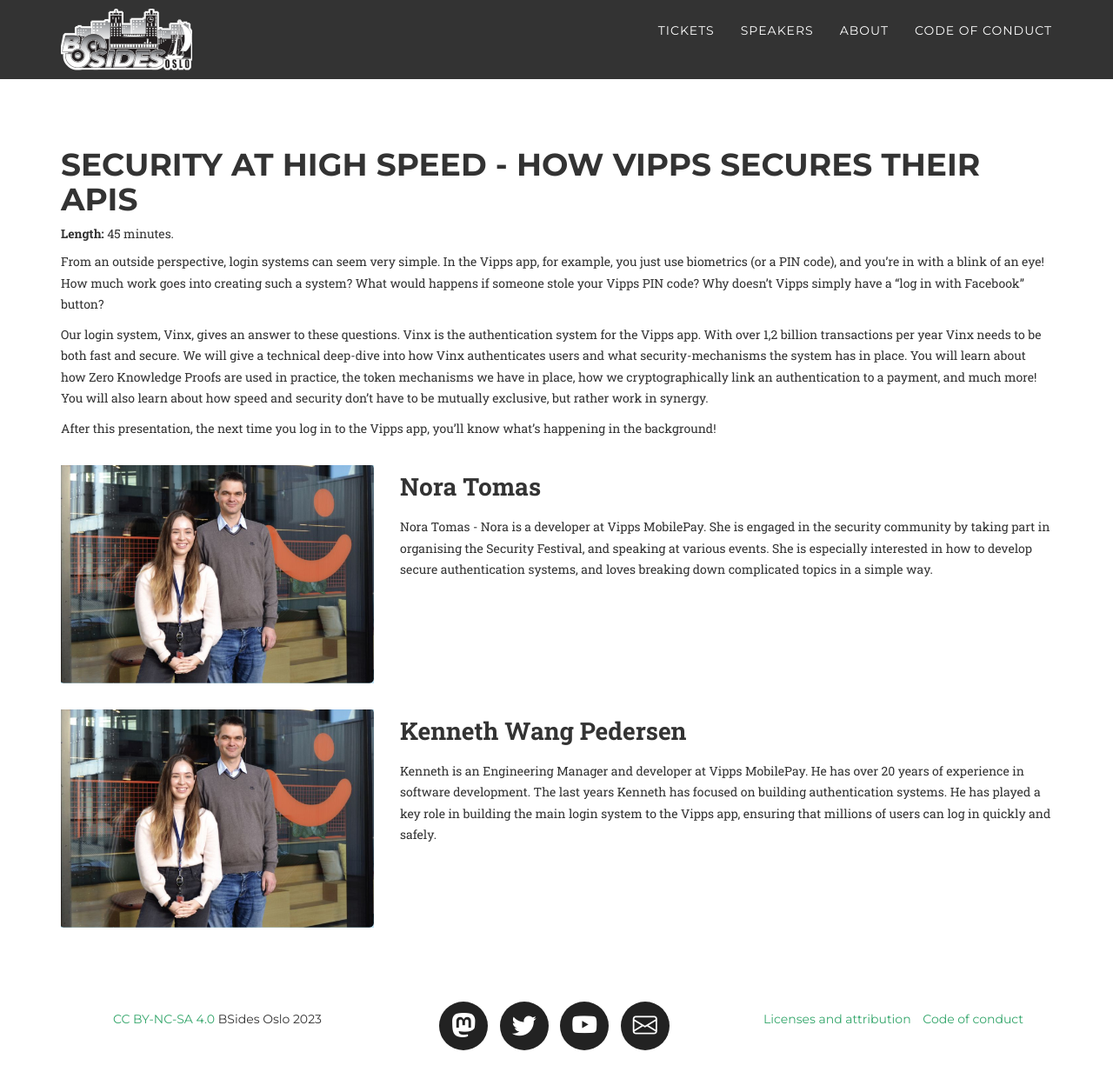
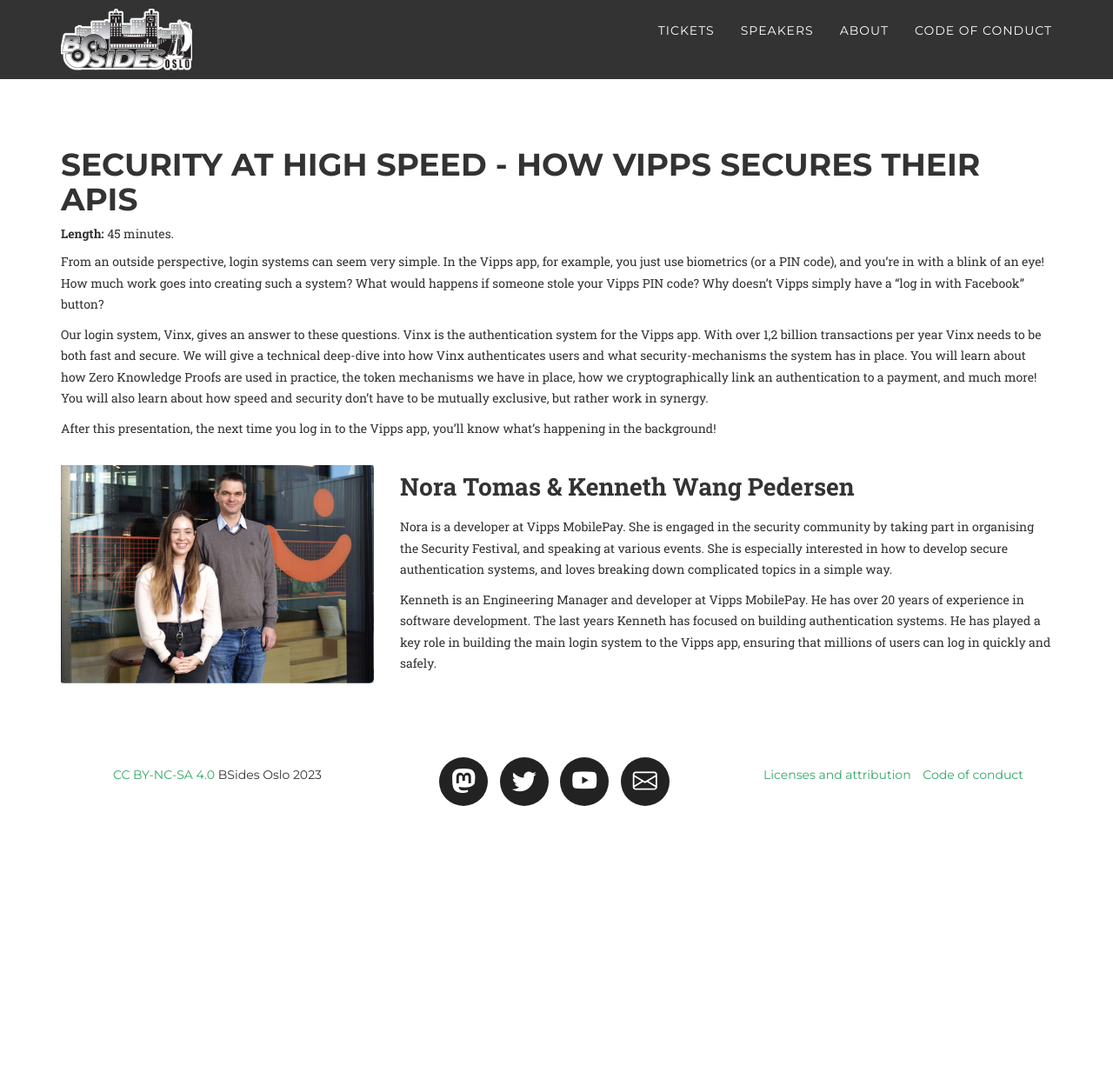
Before and after one commit to bsidesoslo/2023, a Jekyll site: the page built from _talks/Securityathighspeed.md, in a window 1280 px wide and 1233 px high. Shown: the whole window at 87% size. Built offline with Jekyll 4.4.1, drawn with Linux system fonts in a browser that asks for light colours; some web fonts are replaced.

Commit message:
Combined speakers into one

```diff
--- a/_talks/Securityathighspeed.md
+++ b/_talks/Securityathighspeed.md
@@ -5,12 +5,12 @@
 card: Securityathighspeed.png
 keynote: false
 speakers:
-- name: Nora Tomas
+- name: Nora Tomas & Kenneth Wang Pedersen
   image: Nora_og_Kenneth.png
-  bio: Nora Tomas - Nora is a developer at Vipps MobilePay. She is engaged in the security community by taking part in organising the Security Festival, and speaking at various events. She is especially interested in how to develop secure authentication systems, and loves breaking down complicated topics in a simple way.
-- name: Kenneth Wang Pedersen
-  image: Nora_og_Kenneth.png
-  bio: Kenneth is an Engineering Manager and developer at Vipps MobilePay. He has over 20 years of experience in software development. The last years Kenneth has focused on building authentication systems. He has played a key role in building the main login system to the Vipps app, ensuring that millions of users can log in quickly and safely.
+  bio: |
+    Nora is a developer at Vipps MobilePay. She is engaged in the security community by taking part in organising the Security Festival, and speaking at various events. She is especially interested in how to develop secure authentication systems, and loves breaking down complicated topics in a simple way.
+
+    Kenneth is an Engineering Manager and developer at Vipps MobilePay. He has over 20 years of experience in software development. The last years Kenneth has focused on building authentication systems. He has played a key role in building the main login system to the Vipps app, ensuring that millions of users can log in quickly and safely.
 ---
 From an outside perspective, login systems can seem very simple. In the Vipps app, for example, you just use biometrics (or a PIN code), and you're in with a blink of an eye! How much work goes into creating such a system? What would happens if someone stole your Vipps PIN code? Why doesn't Vipps simply have a "log in with Facebook" button?
 
```
